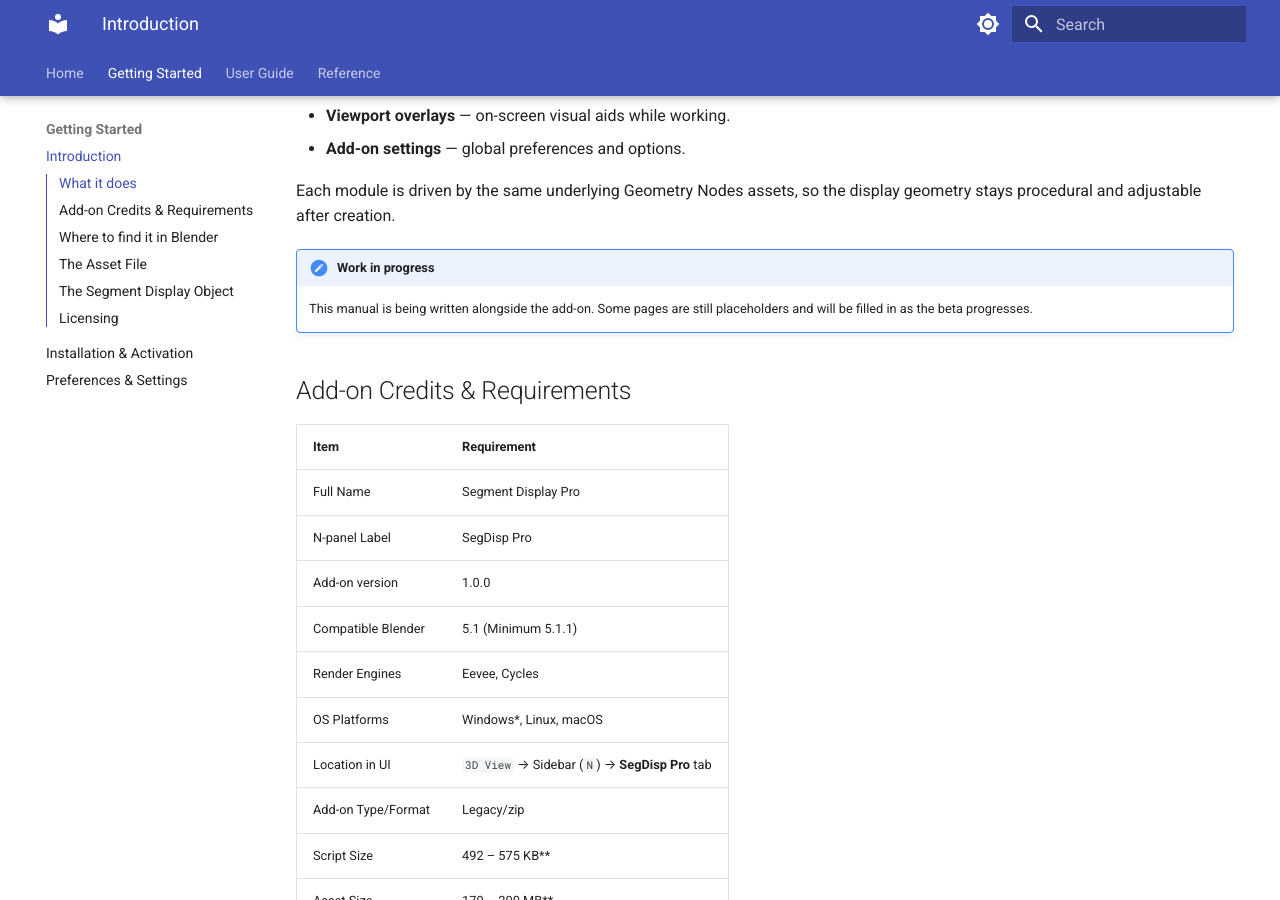
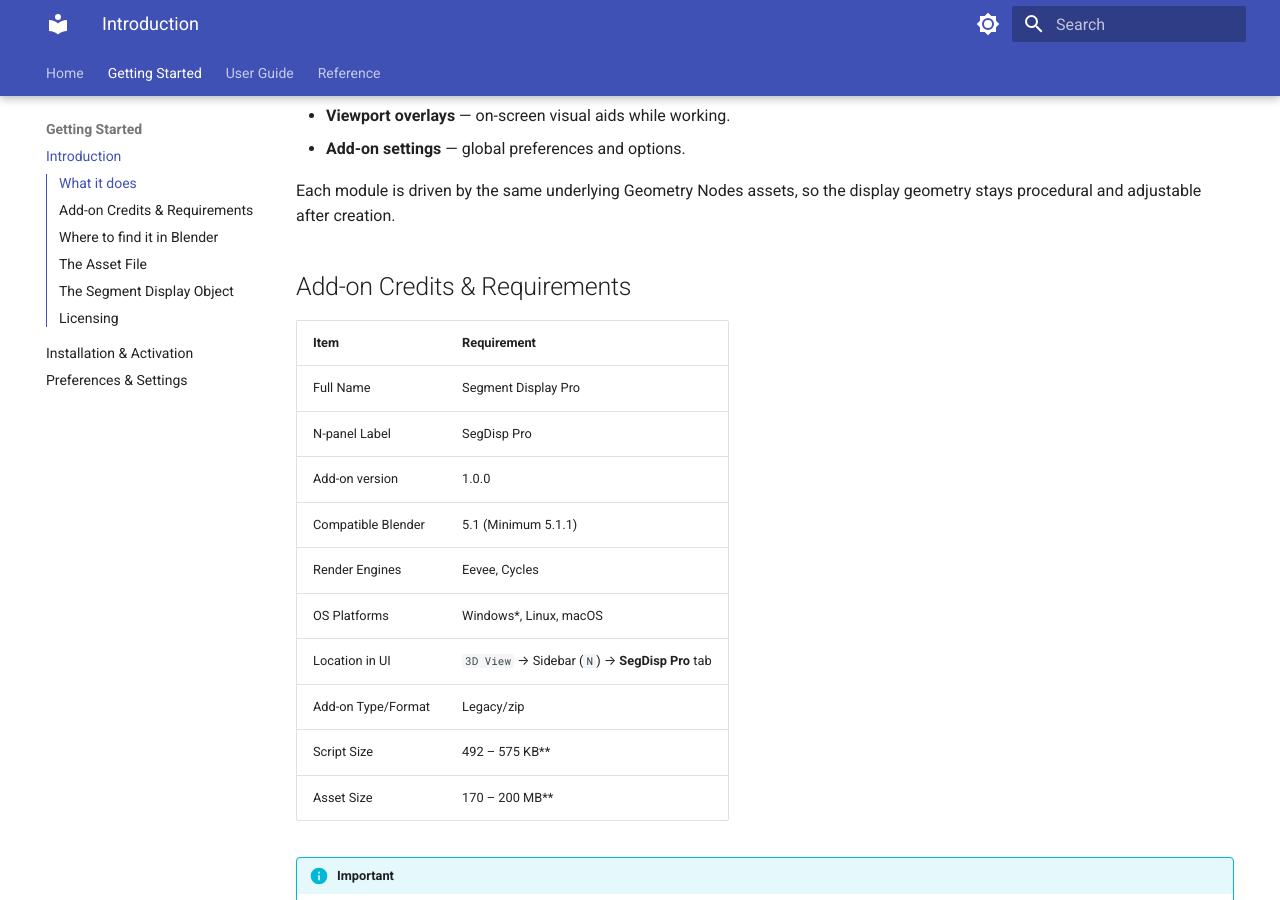
Before and after one commit to ahmetmaya-orion/segment-display-pro-docs, an MkDocs documentation site: the page built from docs/introduction.md, in a window 1280 px wide and 900 px high, scrolled down 831 px. Built offline with MkDocs 1.6.1 and Material for MkDocs 9.7.7, drawn with Linux system fonts in a browser that asks for light colours.

Commit message:
"Work in progress" message removed

```diff
--- a/docs/introduction.md
+++ b/docs/introduction.md
@@ -22,10 +22,6 @@
 
 Each module is driven by the same underlying Geometry Nodes assets, so the
 display geometry stays procedural and adjustable after creation.
-
-!!! note "Work in progress"
-    This manual is being written alongside the add-on. Some pages are still
-    placeholders and will be filled in as the beta progresses.
 
 ## Add-on Credits & Requirements
 
```
